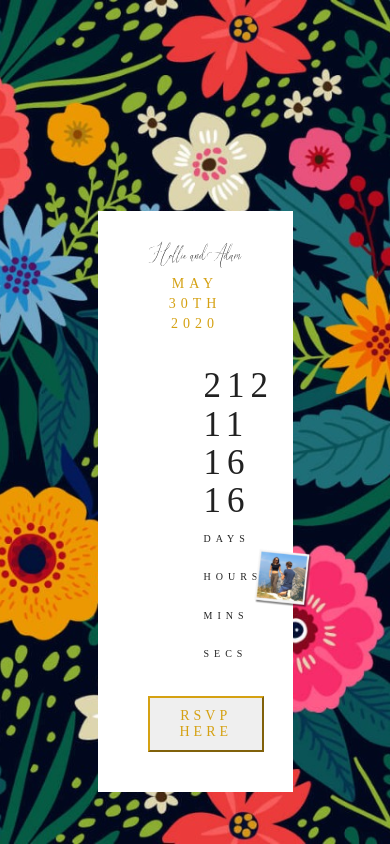
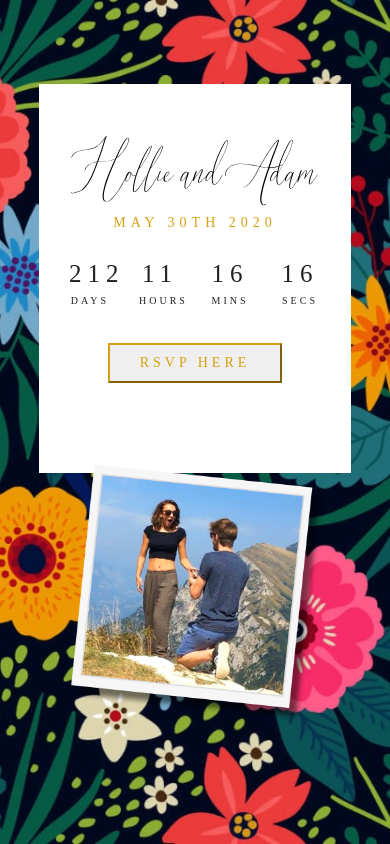
Before and after one commit to joesummerhayes/adam-wedding, a React (Create React App) app: page / in a window 390 px wide. Shown: the top 844 px of the page. Built offline with nearby package versions, Linux system fonts and the light colour scheme.

Commit message:
make mobile responsive

```diff
--- a/src/App.css
+++ b/src/App.css
@@ -27,6 +27,7 @@ body, html {
 .countdown {
     padding-bottom: 0.3rem !important;
     text-transform: capitalize;
+    text-align: center;
 }
 
 .countdown-section {
@@ -83,3 +84,69 @@ body, html {
     margin-top: -50px;
 
 }
+
+@media only screen and (max-width: 1200px) {
+    .countdown-section {
+        padding: 3rem 0rem;
+    }
+    .adam-image img {
+        left: 62%;
+        top: 65%;
+        width: 20%;
+    }
+  }
+
+  @media only screen and (max-width: 800px) {
+    .countdown-section {
+        padding: 3rem 0rem;
+    }
+    .value-countdown {
+        letter-spacing: 3px;
+    }
+    .number-countdown {
+        font-size: 25px;
+    }
+    .ui.grid>.column:not(.row) {
+        padding-top: 0.2rem;
+    }
+    .adam-image img {
+        left: 62%;
+        top: 55%;
+        width: 25%;
+    }
+  }
+
+  @media only screen and (max-width: 600px) {
+    .center-card {
+        width: 80%;
+        left: 10%;
+        top: 10%;
+        padding: 100px 30px 100px 30px;
+    }
+    .adam-image img {
+        left: 18%;
+        top: 55%;
+        width: 65%;
+    }
+  }
+  @media only screen and (max-width: 320px) {
+    .ui.grid>.column:not(.row), .ui.grid>.row>.column {
+        padding-left: 0.2rem;
+        padding-right: 0.2rem;
+    }
+    .center-card {
+        padding: 80px 20px 100px 20px;
+    }
+    .adam-image img {
+        top: 60%;
+    }
+  }
+
+  @media only screen and (width: 375px) {
+    .adam-image img {
+        top: 55%;
+    }
+    .center-card {
+        padding: 100px 30px 70px 30px;
+    }
+  }
--- a/src/Countdown.js
+++ b/src/Countdown.js
@@ -48,6 +48,8 @@ class Countdown extends React.Component {
                     <div className="four wide column countdown number-countdown">{this.state.hours}</div>
                     <div className="four wide column countdown number-countdown">{this.state.minutes}</div>
                     <div className="four wide column countdown number-countdown">{this.state.seconds}</div>
+                </div>
+                <div className="ui grid">
                 <div className="four wide column countdown value-countdown ">DAYS</div>
                     <div className="four wide column countdown value-countdown">HOURS</div>
                     <div className="four wide column countdown value-countdown">MINS</div>
```
Lines whose indentation alone changed are shown as unchanged.
